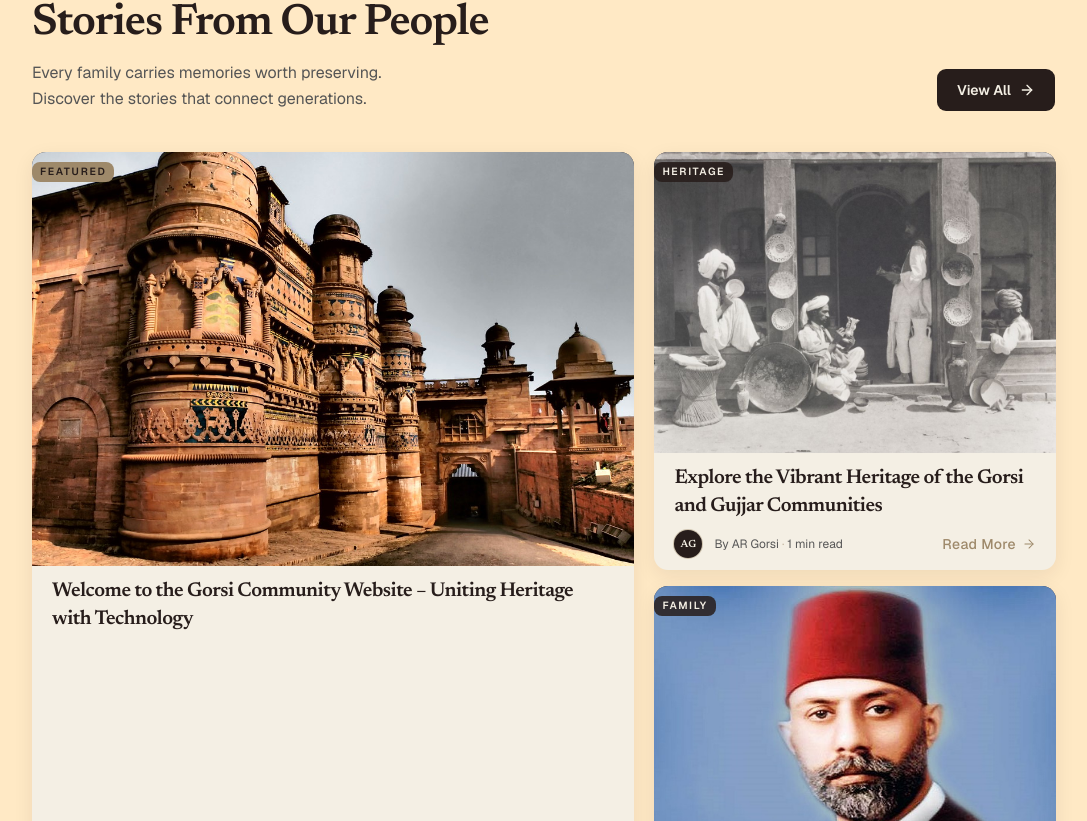
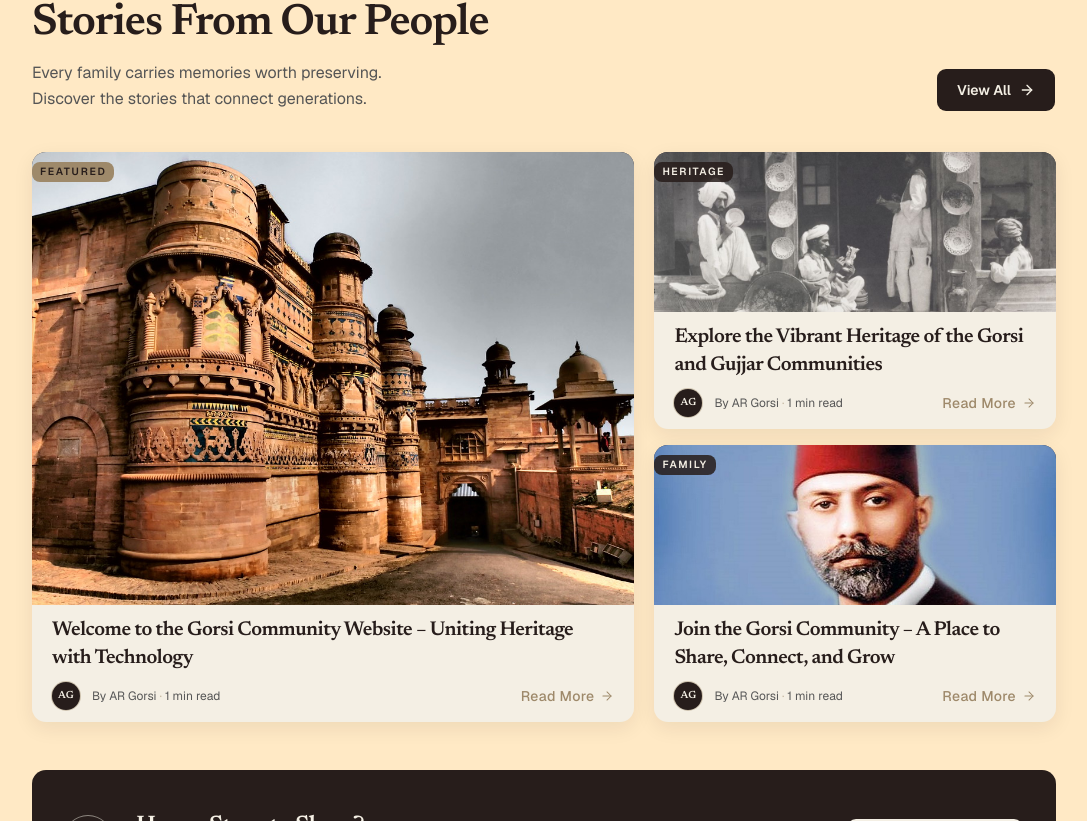
Before and after one commit to imargorsi/Gorsi-Nama, a Next.js app: page /en in a window 1280 px wide. Shown: the part 3139-3960 px from the top of the page, without its empty margins (96-1183 px from the left). Built offline with nearby package versions, Linux system fonts and the light colour scheme; no server answers; a web font is replaced by a local one.

Commit message:
fix styling card

```diff
--- a/src/components/blog/blog-card.tsx
+++ b/src/components/blog/blog-card.tsx
@@ -12,10 +12,12 @@ export function BlogCard({
   post,
   variant = "compact",
   isFeatured = false,
+  className,
 }: {
   post: BlogPost;
   variant?: "featured" | "compact";
   isFeatured?: boolean;
+  className?: string;
 }) {
   const href = `/blog/${post.slug}`;
   const category = getBlogCategory(post.categoryId).label;
@@ -27,13 +29,15 @@ export function BlogCard({
       href={href}
       className={cn(
         surfaceClass,
-        "group flex h-full min-w-0 flex-col overflow-hidden transition-shadow duration-300 hover:shadow-lg focus-visible:ring-2 focus-visible:ring-gold/50 focus-visible:outline-none"
+        "group flex h-full min-h-0 min-w-0 flex-col overflow-hidden transition-shadow duration-300 hover:shadow-lg focus-visible:ring-2 focus-visible:ring-gold/50 focus-visible:outline-none",
+        className
       )}
     >
       <div
+        data-slot="media"
         className={cn(
           "relative overflow-hidden bg-espresso",
-          isHero ? "min-h-48 flex-1" : "aspect-4/3"
+          isHero ? "min-h-48 min-w-0 flex-1" : "aspect-16/9 shrink-0"
         )}
       >
         {post.featuredImage ? (
@@ -60,11 +64,16 @@ export function BlogCard({
           {showFeaturedBadge ? "Featured" : category}
         </span>
       </div>
-      <div className="flex flex-1 flex-col gap-2.5 px-4 py-3 sm:px-5">
+      <div
+        className={cn(
+          "flex flex-col gap-2.5 px-4 py-3 sm:px-5",
+          isHero ? "shrink-0" : "min-h-0 flex-1"
+        )}
+      >
         <Heading as="h3" variant="card" className="line-clamp-2">
           {post.title}
         </Heading>
-        <PostMeta post={post} className="mt-auto" />
+        <PostMeta post={post} className={isHero ? undefined : "mt-auto"} />
       </div>
     </Link>
   );
--- a/src/components/home/blog-grid.tsx
+++ b/src/components/home/blog-grid.tsx
@@ -44,7 +44,11 @@ export function BlogGrid() {
 
         <Stagger className="mt-8 grid grid-cols-1 gap-4 lg:mt-10 lg:grid-cols-[minmax(0,1.2fr)_minmax(0,0.8fr)] lg:items-stretch lg:gap-5">
           {featured ? (
-            <StaggerItem index={0} isHoverable className="h-full min-h-0">
+            <StaggerItem
+              index={0}
+              isHoverable
+              className="flex h-full min-h-0 flex-col"
+            >
               <BlogCard post={featured} variant="featured" />
             </StaggerItem>
           ) : null}
@@ -55,9 +59,13 @@ export function BlogGrid() {
                 key={post.slug}
                 index={index + 1}
                 isHoverable
-                className="h-full min-h-0"
+                className="flex h-full min-h-0 flex-col"
               >
-                <BlogCard post={post} variant="compact" />
+                <BlogCard
+                  post={post}
+                  variant="compact"
+                  className="[&_[data-slot=media]]:aspect-auto [&_[data-slot=media]]:h-36 lg:[&_[data-slot=media]]:h-40"
+                />
               </StaggerItem>
             ))}
           </div>
```
